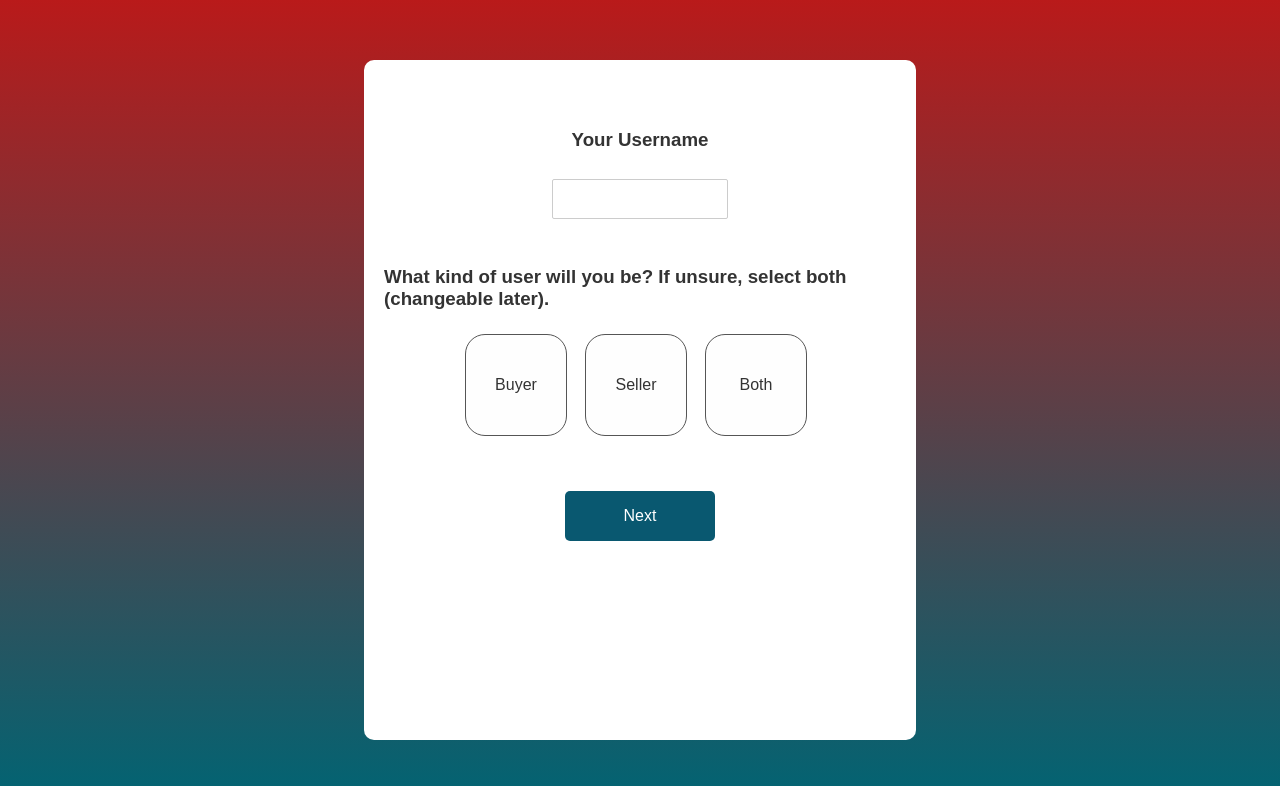
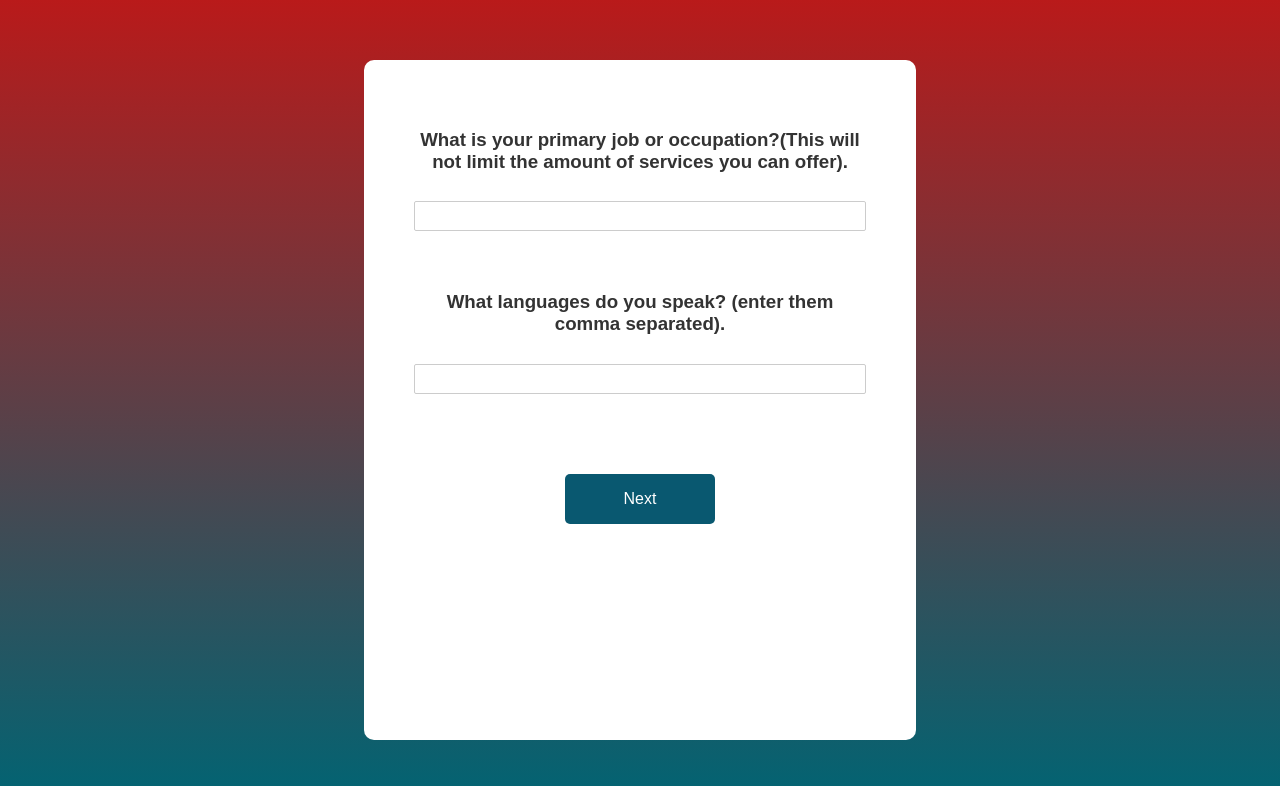
Before and after one commit to jacoboforero/TodoCar-FrontEnd, a SvelteKit app: page /register in a window 1280 px wide. Shown: the top 786 px of the page. Built offline with nearby package versions, Linux system fonts and the light colour scheme.

Commit message:
added new step for seller-type user in registration form

```diff
--- a/src/routes/register/+page.svelte
+++ b/src/routes/register/+page.svelte
@@ -1,8 +1,10 @@
 <script>
 	// @ts-nocheck
-	let currentStep = 1;
-	let userType = 0; // 0 = Both, 1 = Buyer, 2 = Seller
+	let currentStep = 4;
+	let userType = 2; // 0 = Both, 1 = Buyer, 2 = Seller
 	const totalSteps = 6;
+
+	//types of possible users
 
 	let userOptions = [
 		{ id: 1, name: 'Buyer', selected: false },
@@ -10,9 +12,25 @@
 		{ id: 3, name: 'Both', selected: false }
 	];
 
+	// user can pick between exploring the site or finishing their profile
 	let continueOptions = [
 		{ id: 1, name: 'Explore', selected: false },
 		{ id: 2, name: 'Finish', selected: false }
+	];
+
+	// array of possible services that the user can select in the form (services they will most likely be interested in)
+	// POPULATED WITH FAKE DATA, will change to real data once backend is connected
+
+	let interestedInServiceOptions = [
+		{ id: 1, name: 'Car Wash', selected: false },
+		{ id: 2, name: 'Car Detailing', selected: false },
+		{ id: 3, name: 'Car Repair', selected: false },
+		{ id: 4, name: 'Car Rental', selected: false },
+		{ id: 5, name: 'Car Sales', selected: false },
+		{ id: 6, name: 'Car Insurance', selected: false },
+		{ id: 7, name: 'Car Financing', selected: false },
+		{ id: 8, name: 'Car Leasing', selected: false },
+		{ id: 9, name: 'Car Shipping', selected: false }
 	];
 
 	const toggleSelection = (option) => (option.selected = !option.selected);
@@ -100,7 +118,9 @@
 					</div>
 				</div>
 			{/if}
+			<!-- From here on, the form is different depending on what type of user the person is-->
 
+			<!-- Step 4 for buyer -->
 			{#if currentStep === 4 && (userType === 1 || userType === 0)}
 				<div class="car-amount">
 					<h3>
@@ -115,8 +135,38 @@
 				</div>
 			{/if}
 
-			{#if currentStep === 5}
-				<div />
+			{#if currentStep === 4 && (userType === 2 || userType === 0)}
+				<div class="seller-primary-job">
+					<h3>
+						What is your primary job or occupation?(This will not limit the amount of services you
+						can offer).
+					</h3>
+					<input type="text" />
+
+					<h3 class="seller-primary-job">
+						What languages do you speak? (enter them comma separated).
+					</h3>
+					<input type="text" />
+				</div>
+			{/if}
+
+			{#if currentStep === 5 && (userType === 1 || userType === 0)}
+				<div class="interestedIn-services">
+					<h3>Please select at least 3 services that you may be interested in:</h3>
+
+					{#each interestedInServiceOptions as option}
+						<!-- svelte-ignore a11y-click-events-have-key-events -->
+						<div class="option-box" on:click={() => toggleSelection(option)}>
+							<input type="checkbox" bind:checked={option.selected} id={`option-${option.id}`} />
+							<label
+								for={`option-${option.id}`}
+								class="services-custom-checkbox {option.selected ? 'selected' : ''}"
+							>
+								{option.name}
+							</label>
+						</div>
+					{/each}
+				</div>
 			{/if}
 			{#if currentStep === 6}
 				<div />
@@ -156,6 +206,7 @@
 		overflow: auto; /* Add overflow handling */
 		display: flex; /* Make it a flex container */
 		flex-direction: column; /* Stack children vertically */
+		align-items: center;
 	}
 	#registration-form {
 		width: 100%;
@@ -205,6 +256,7 @@
 	}
 
 	.custom-checkbox {
+		box-sizing: border-box;
 		width: 100px;
 		height: 100px;
 		border: 1px solid #555;
@@ -222,8 +274,16 @@
 		background-color: #b91a1a;
 	}
 
-	.option-input {
-		display: none; /* Hide the default checkbox */
+	#option-1,
+	#option-2,
+	#option-3,
+	#option-4,
+	#option-5,
+	#option-6,
+	#option-7,
+	#option-8,
+	#option-9 {
+		display: none;
 	}
 
 	.upload-placeholder {
@@ -258,6 +318,20 @@
 		font-size: 20px;
 	}
 
+	.seller-primary-job {
+		display: flex;
+		flex-direction: column;
+		text-align: center;
+		margin-top: 30px;
+		margin-left: 30px;
+		margin-right: 30px;
+	}
+	.seller-primary-job input[type='text'] {
+		margin-top: 10px;
+		padding: 5px;
+		margin-bottom: 30px;
+	}
+
 	#next-button {
 		width: 150px;
 		height: 50px;
@@ -269,4 +343,35 @@
 		cursor: pointer;
 		margin-top: 50px;
 	}
+
+	.interestedIn-services {
+		display: flex;
+		flex-direction: row;
+		align-items: center;
+		flex-wrap: wrap;
+		justify-content: center;
+	}
+
+	.services-custom-checkbox {
+		box-sizing: border-box;
+		width: 150px; /* Adjusted for 3 per row */
+		height: 90px; /* Adjusted for a more square appearance */
+		border: 1px solid #555;
+		display: flex;
+		justify-content: center;
+		align-items: center;
+		text-align: center;
+		margin: 8px; /* Added margin for spacing */
+		transition: background-color 0.3s;
+		border-radius: 20px;
+		background-color: #fefefe;
+	}
+
+	.services-custom-checkbox.selected {
+		background-color: #b91a1a;
+	}
+
+	.interestedIn-services h3 {
+		margin-bottom: 40px;
+	}
 </style>
```
